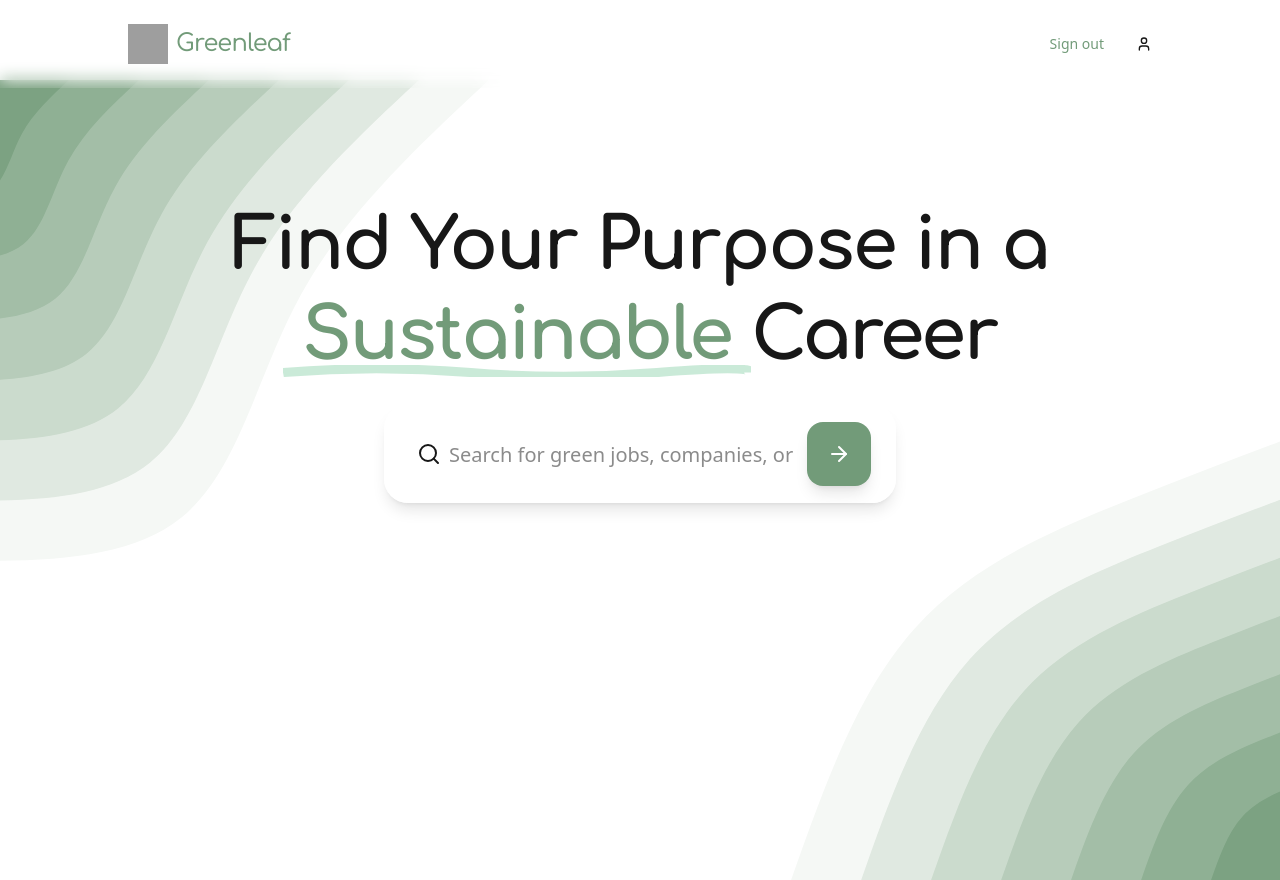
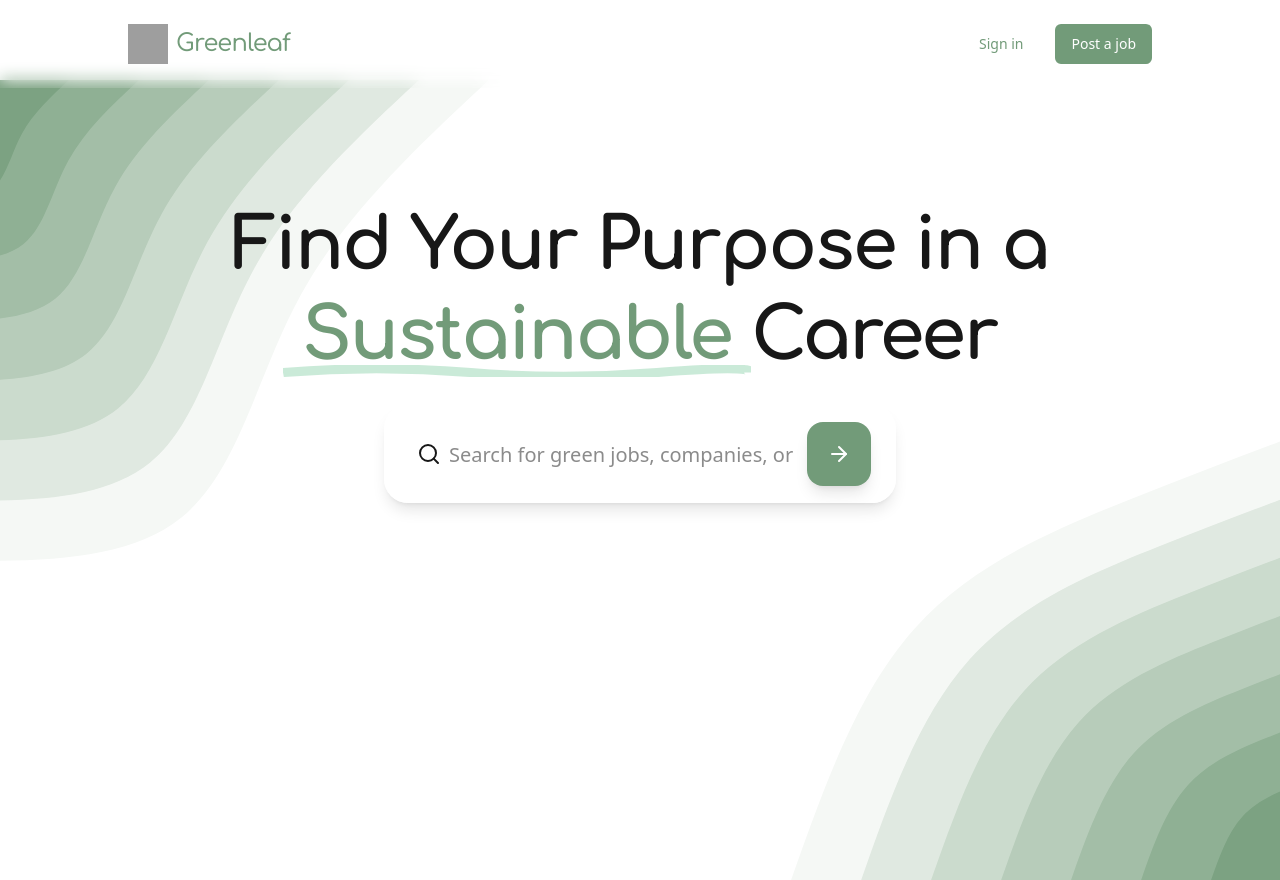
Before and after one commit to Jacob-Kenney/uni-project, a Next.js app: page / in a window 1280 px wide. Built offline with nearby package versions, Linux system fonts and the light colour scheme; no server answers; grey boxes are pictures that could not be loaded.

Commit message:
fix: added search functionality to hero

```diff
--- a/app/jobs/page.tsx
+++ b/app/jobs/page.tsx
@@ -38,7 +38,6 @@ function JobsContent() {
                     <div className="animate-spin rounded-full h-12 w-12 border-t-2 border-b-2 border-brand-primary"></div>
                 </div>
             ) : (
-                // Search bar here
                 <JobBoard jobs={jobs} />
             )}
         </div>
--- a/components/header.tsx
+++ b/components/header.tsx
@@ -35,7 +35,7 @@ export default function Header() {
                     { status === "loading" ? (
                         // Loading state
                         <div className="h-10 w-20 bg-gray-200 animate-pulse rounded-md"></div>
-                    ) : session? (
+                    ) : !session? (
                         <div className="hidden md:flex items-center gap-4">
                             <Link href="/users/login">
                                 <button className="text-lg text-brand-primary hover:bg-brand-primary/30 transition-all duration-300 hover:scale-105 inline-flex items-center justify-center gap-2 whitespace-nowrap rounded-md text-sm font-medium ring-offset-background transition-colors focus-visible:outline-none focus-visible:ring-2 focus-visible:ring-ring focus-visible:ring-offset-2 disabled:pointer-events-none disabled:opacity-50 [&_svg]:pointer-events-none [&_svg]:size-4 [&_svg]:shrink-0 h-10 px-4 py-2">
@@ -76,7 +76,7 @@ export default function Header() {
                         { status === "loading" ? (
                             // Loading state
                             <div className="h-10 w-full bg-gray-200 animate-pulse rounded-md"></div>
-                        ) : session? (
+                        ) : !session? (
                             <div className="container mx-auto flex flex-col gap-3">
                                 <Link href="/users/login">
                                     <button className="justify-start text-lg text-brand-primary hover:bg-brand-primary/30 transition-all duration-300 hover:scale-105 inline-flex items-center justify-center gap-2 whitespace-nowrap rounded-md text-sm font-medium ring-offset-background transition-colors focus-visible:outline-none focus-visible:ring-2 focus-visible:ring-ring focus-visible:ring-offset-2 disabled:pointer-events-none disabled:opacity-50 [&_svg]:pointer-events-none [&_svg]:size-4 [&_svg]:shrink-0 h-10 px-4 py-2">
--- a/components/hero.tsx
+++ b/components/hero.tsx
@@ -34,10 +34,8 @@ export default function Hero() {
             return
         }
 
-        // User is authenticated, handle search
-        // You can implement your search logic here
-        console.log("Searching for:", searchQuery)
-        // Example: router.push(`/search?q=${encodeURIComponent(searchQuery)}`)
+        // User is authenticated, redirect to jobs page with search query
+        router.push(`/jobs?query=${encodeURIComponent(searchQuery)}`)
     }
 
     return (
```
